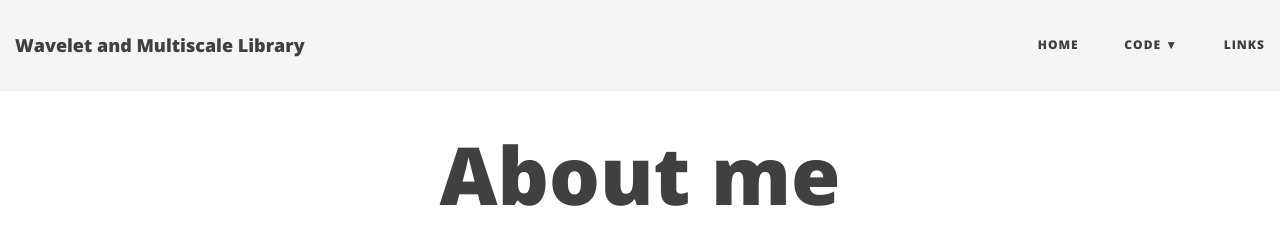
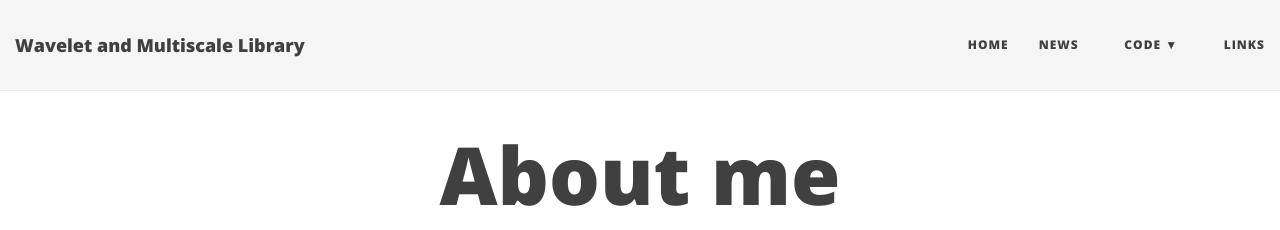
Before and after one commit to agnumerikunimarburg/agnumerikunimarburg.github.io, a Jekyll site: the page built from aboutme.md, in a window 1280 px wide. Shown: the top 230 px of the page. Built offline with Jekyll 4.4.1, drawn with Linux system fonts in a browser that asks for light colours; nearby versions of some CDN libraries.

Commit message:
Update _config.yml

```diff
--- a/_config.yml
+++ b/_config.yml
@@ -24,6 +24,7 @@ description: Overview of the implementations of the DFG SPP 1324!
 # List of links in the navigation bar
 navbar-links:
   Home: ""
+  News: "news"
   Code:
     - Marburg Software Library: "Marburg_Software_Library"
     - Tiny_Tools: "tiny_tools"
```
